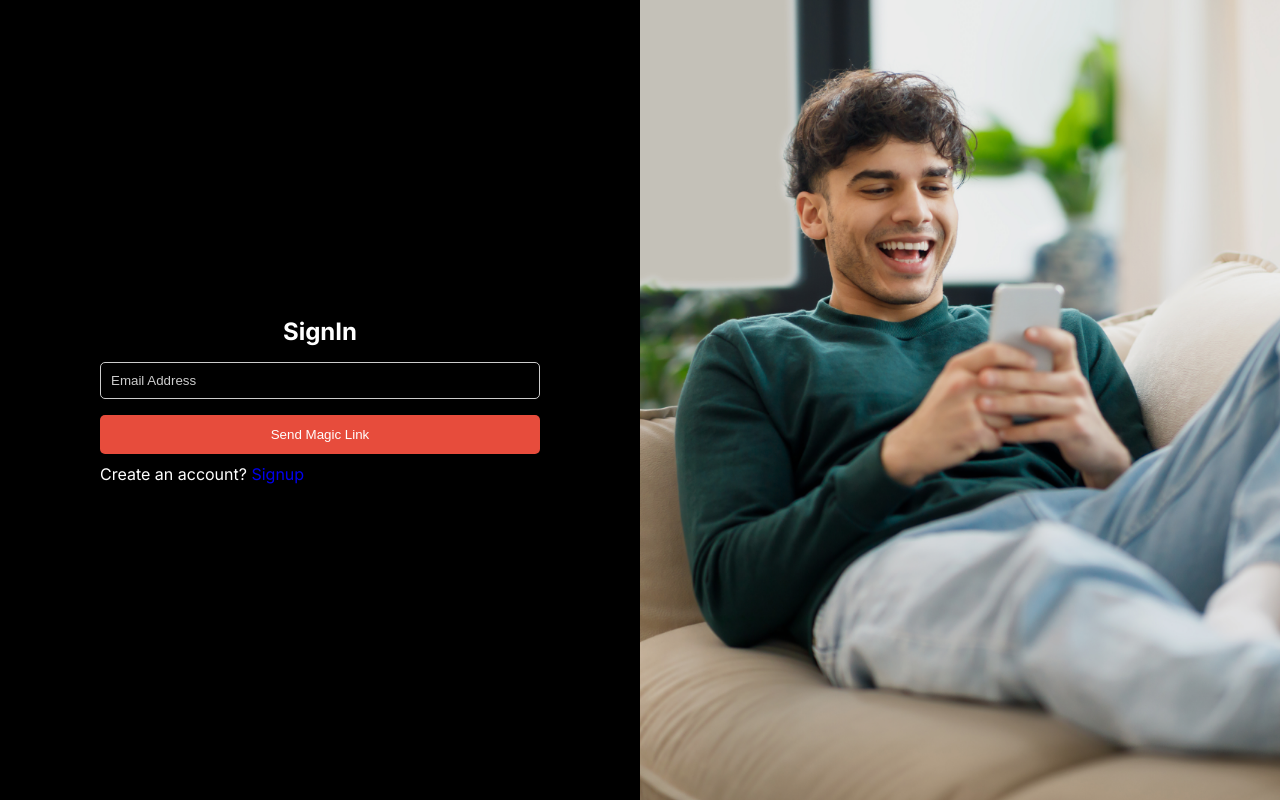
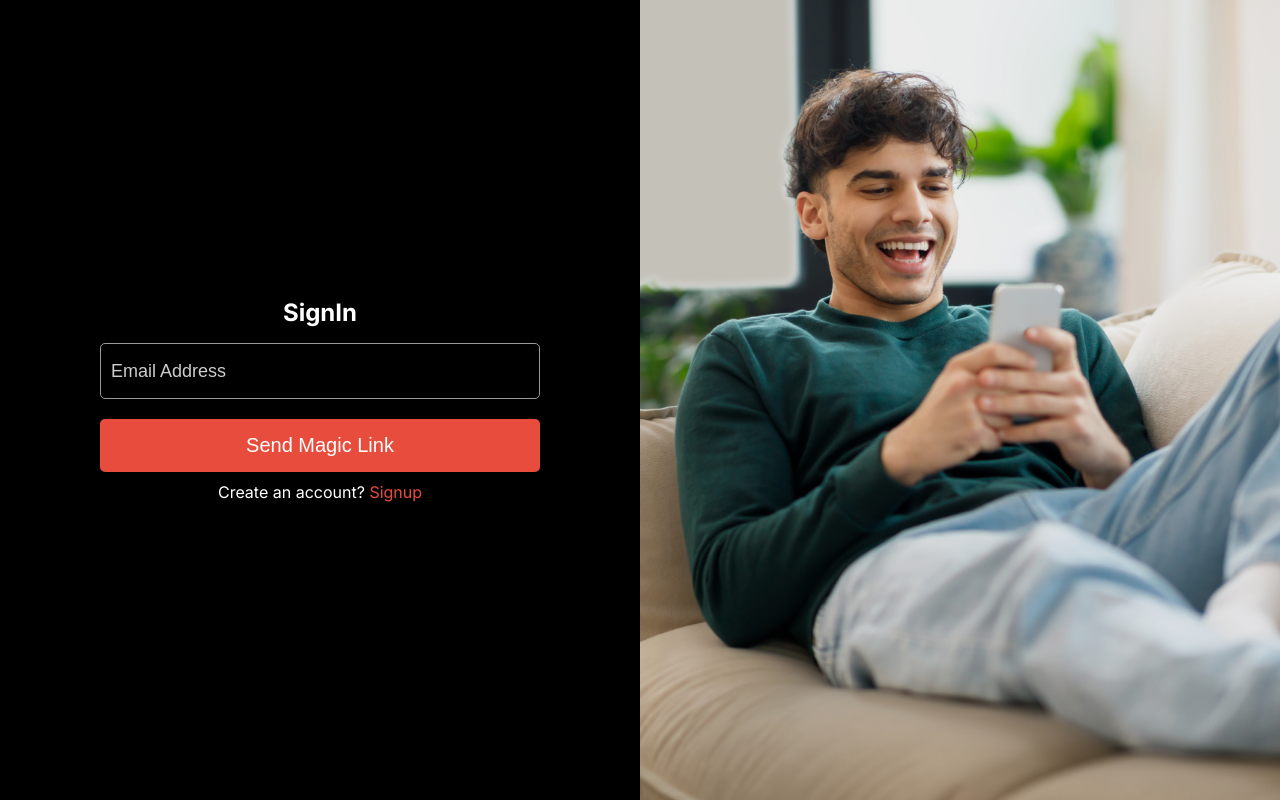
Before and after one commit to denish-gts/deadbox-frontend, a Next.js app: page /login in a window 1280 px wide. Built offline with nearby package versions, Linux system fonts and the light colour scheme.

Commit message:
issue fix

```diff
--- a/src/app/globals.css
+++ b/src/app/globals.css
@@ -1,5 +1,5 @@
 body {
-  /* font-family: var(--font-inter); */
+  font-family: "Inter", sans-serif;
   /* background: #000; */
   scroll-behavior: smooth;
   margin: 0;
--- a/src/app/login/Components/loginForm.module.scss
+++ b/src/app/login/Components/loginForm.module.scss
@@ -45,14 +45,19 @@
           flex-direction: column;
           width: 100%;
 
-          select,
-          input,
-          textarea {
-            padding: 0.5rem;
-            margin-bottom: 1rem;
-            border: none;
-            border-radius: 5px;
-            width: 100%;
+            input,
+            select {
+              padding: 0 20px;
+              margin-bottom: 20px;
+              border: 1px solid #999999 !important;
+              width: 100%;
+              height: 56px;
+              border-radius: 5px;
+              font-size: 18px;
+              line-height: 24px;
+              color: #fff !important;
+              background-color: #000 !important;
+
           }
 
           textarea {
@@ -68,7 +73,12 @@
               width: calc(50% - 0.5rem);
             }
           }
-
+    .center{
+      text-align: center;
+      a{
+        color: #e74c3c;
+      }
+    }
           .inlineRadios {
             display: flex;
             align-items: baseline;
@@ -115,11 +125,12 @@
           }
 
           button {
-            padding: 0.75rem;
+            padding: 15px 20px;
             background: #e74c3c;
             color: white;
             border: none;
             border-radius: 5px;
+            font-size: 20px;
             cursor: pointer;
             width: 100%;
           }
--- a/src/app/login/Components/loginForm.tsx
+++ b/src/app/login/Components/loginForm.tsx
@@ -96,7 +96,7 @@ export default function LoginForm() {
           ) : (
             <button type="submit">Send Magic Link</button>
           )}
-          <p style={{ marginTop: '10px' }}>
+          <p style={{ marginTop: '10px' }} className={styles.center}>
             Create an account? <a href="/signup">Signup</a>
           </p>
         </form>
--- a/src/component/home/home.module.scss
+++ b/src/component/home/home.module.scss
@@ -645,8 +645,8 @@
 }
 
 .avatarImage {
-  width: 150px;
-  height: 150px;
+  width: 260px;
+  height: 260px;
   border-radius: 50%;
   object-fit: cover;
   @include breakpoint("sm-max") {
```
